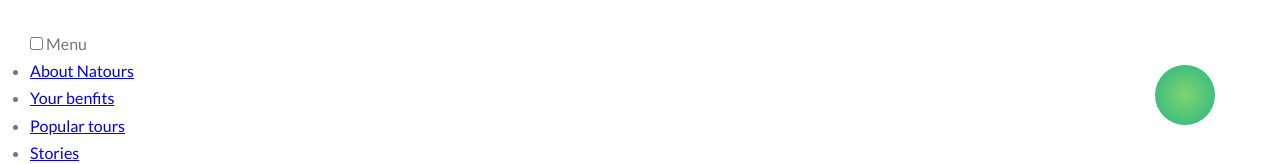
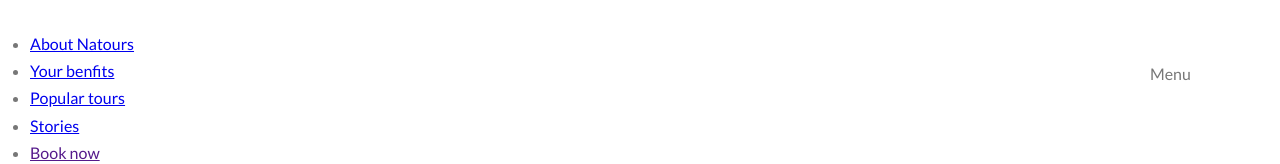
Before and after one commit to rockytrice/Natours, a website: page index.html in a window 1280 px wide. Shown: the top 164 px of the page. Drawn offline with Linux system fonts and the light colour scheme.

Commit message:
styled the navigation button.

```diff
--- a/layout/_navigation.scss
+++ b/layout/_navigation.scss
@@ -1,10 +1,17 @@
 .navigation {
     &__checkbox {
-
+        display: none;
     }
 
     &__button {
-
+        background-color: $color-white;
+        height: 7rem;
+        width: 7rem;
+        position: fixed;
+        top: 6rem;
+        right: 6rem;
+        border-radius: 50%;
+        z-index: 2000;
     }
 
     &__background {
```
Also changed, not shown: css/style.css.
